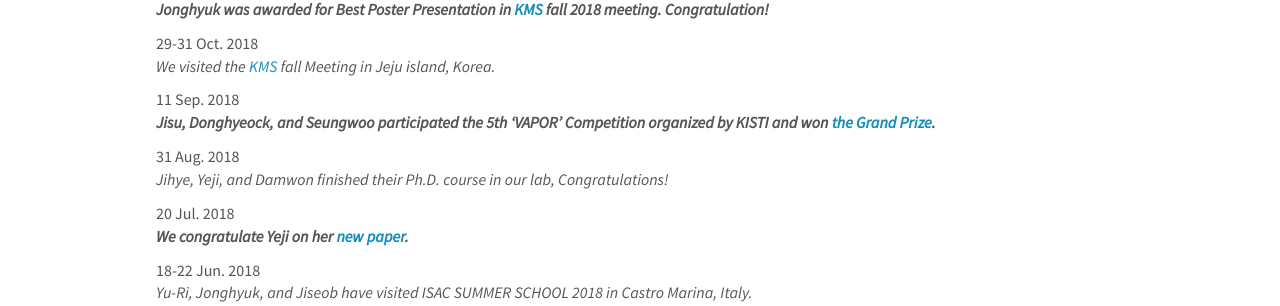
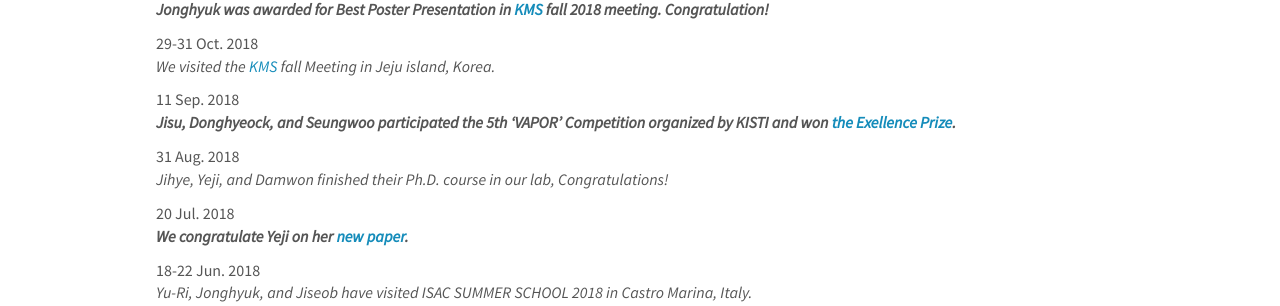
Before and after one commit to roo2003/roo2003.github.io, a Jekyll site: the page built from _pages/allnews.md, in a window 1280 px wide and 900 px high, scrolled down 932 px. Shown: the part 148-454 px from the top of the window. Built offline with Jekyll 4.4.1, drawn with Linux system fonts in a browser that asks for light colours; nearby versions of some CDN libraries.

Commit message:
Initial commit of Jekyll blog

```diff
--- a/_data/news.yml
+++ b/_data/news.yml
@@ -54,7 +54,7 @@
   headline: "We visited the <a href='http://www.komes.or.kr/'>KMS</a> fall Meeting in Jeju island, Korea."
 
 - date: 11 Sep. 2018
-  headline: "<b>Jisu, Donghyeock, and Seungwoo participated the 5th 'VAPOR' Competition organized by KISTI and won <a href='https://blog.naver.com/chaos_kisti/221363301899/'>the Grand Prize</a>.</b>"
+  headline: "<b>Jisu, Donghyeock, and Seungwoo participated the 5th 'VAPOR' Competition organized by KISTI and won <a href='https://blog.naver.com/chaos_kisti/221363301899/'>the Exellence Prize</a>.</b>"
 
 - date: 31 Aug. 2018
   headline: "Jihye, Yeji, and Damwon finished their Ph.D. course in our lab, Congratulations!"
```
